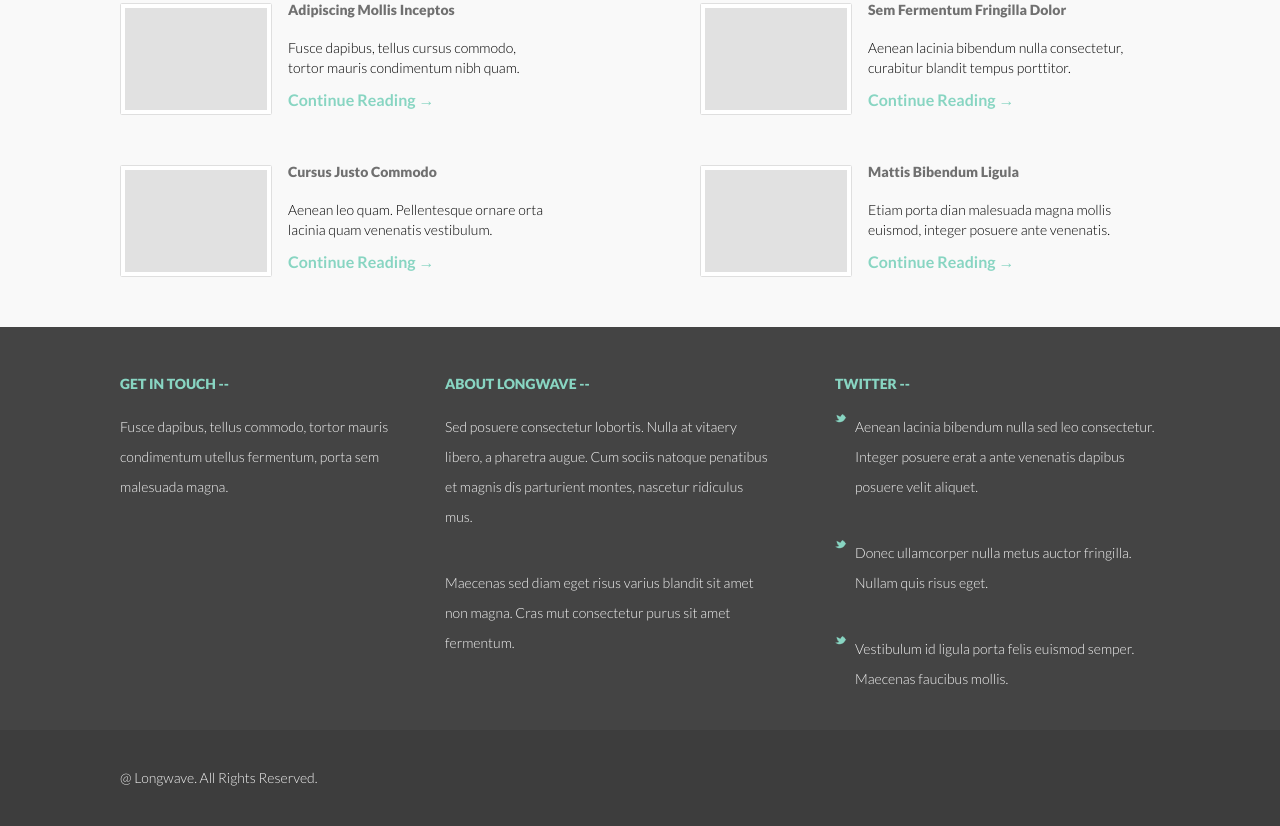
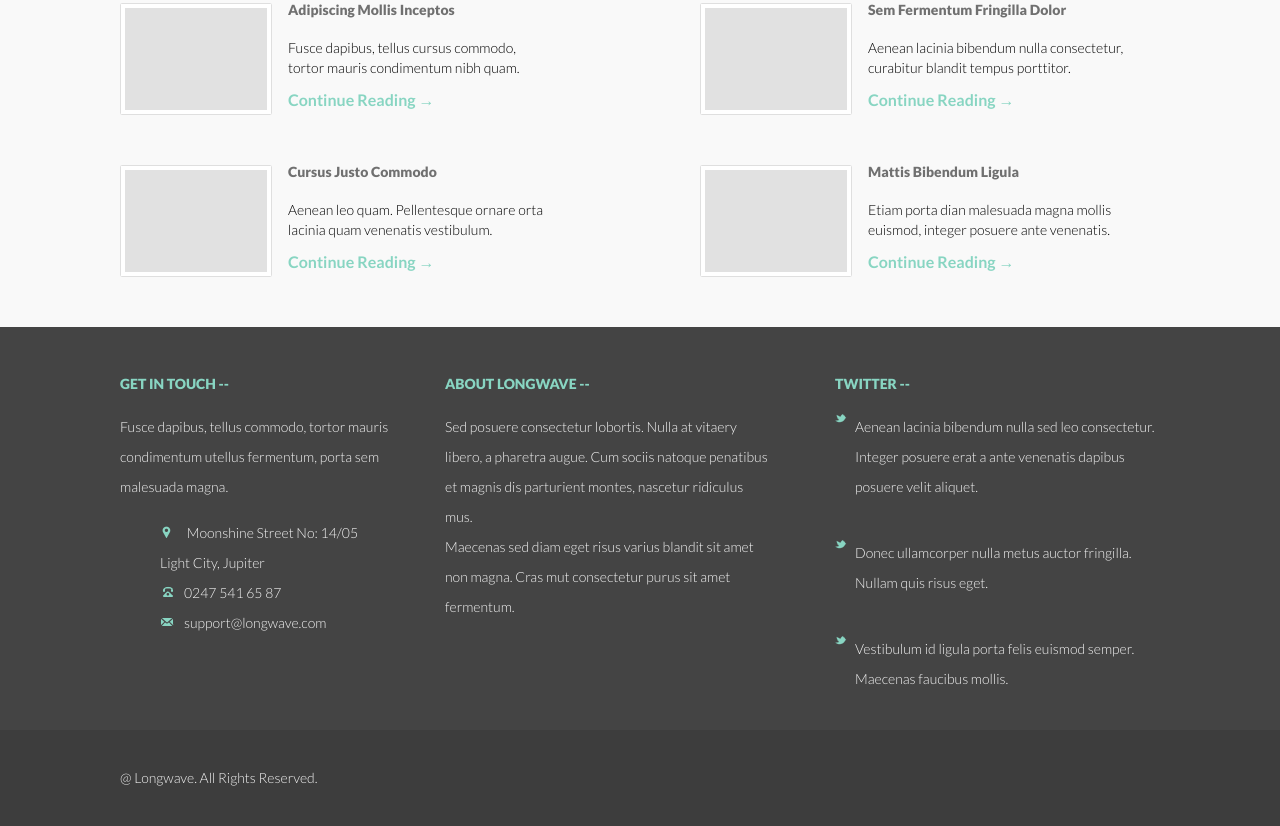
Before and after one commit to kymmyD123/Longwave, a plain HTML site: page index.html in a window 1280 px wide. Shown: the part 1221-2047 px from the top of the page. Drawn offline with Linux system fonts and the light colour scheme.

Commit message:
fixedFooterUpper

```diff
--- a/css/style.css
+++ b/css/style.css
@@ -199,12 +199,40 @@ footer {
     text-transform: uppercase;
 }
 
-.footer-column p {
+.footer-column p ,
+.footer-column li {
     font: 300 14px/30px Lato, sans-serif;
     color: #f4f4f4;
+    list-style: none;
 }
 
-.footer-column-2 p {
+.footer-column ul {
+    margin-left: 0;
+}
+
+.footer-column-1 li::before {
+    content: ' ';
+    display: inline-block;
+    width: 14px;
+    height: 12px;
+    margin-right: 10px;
+    background-image: url("../img/s-sprites.png");
+    background-repeat: no-repeat;
+}
+
+.footer-first::before {
+    background-position: 1px 0;
+}
+
+.footer-phone::before {
+    background-position: -10px 0 ;
+}
+
+.footer-message::before {
+    background-position: -23px 0 ;
+}
+
+.footer-column-1 .footer-column-2 p {
     margin-bottom: 36px;
 
 }
--- a/index.html
+++ b/index.html
@@ -115,6 +115,13 @@
                 <h2 class="title">Get in touch --</h2>
                 <p>Fusce dapibus, tellus commodo, tortor mauris condimentum utellus fermentum, porta sem malesuada
                     magna. </p>
+                <ul>
+                    <li class="footer-first"> Moonshine Street No: 14/05<br>
+                        Light City, Jupiter</li>
+                    <li class="footer-phone">0247 541 65 87</li>
+                    <li class="footer-message">support@longwave.com</li>
+                </ul>
+
             </div>
             <div class="footer-column footer-column-2 left">
                 <h2 class="title">About Longwave --</h2>
```
